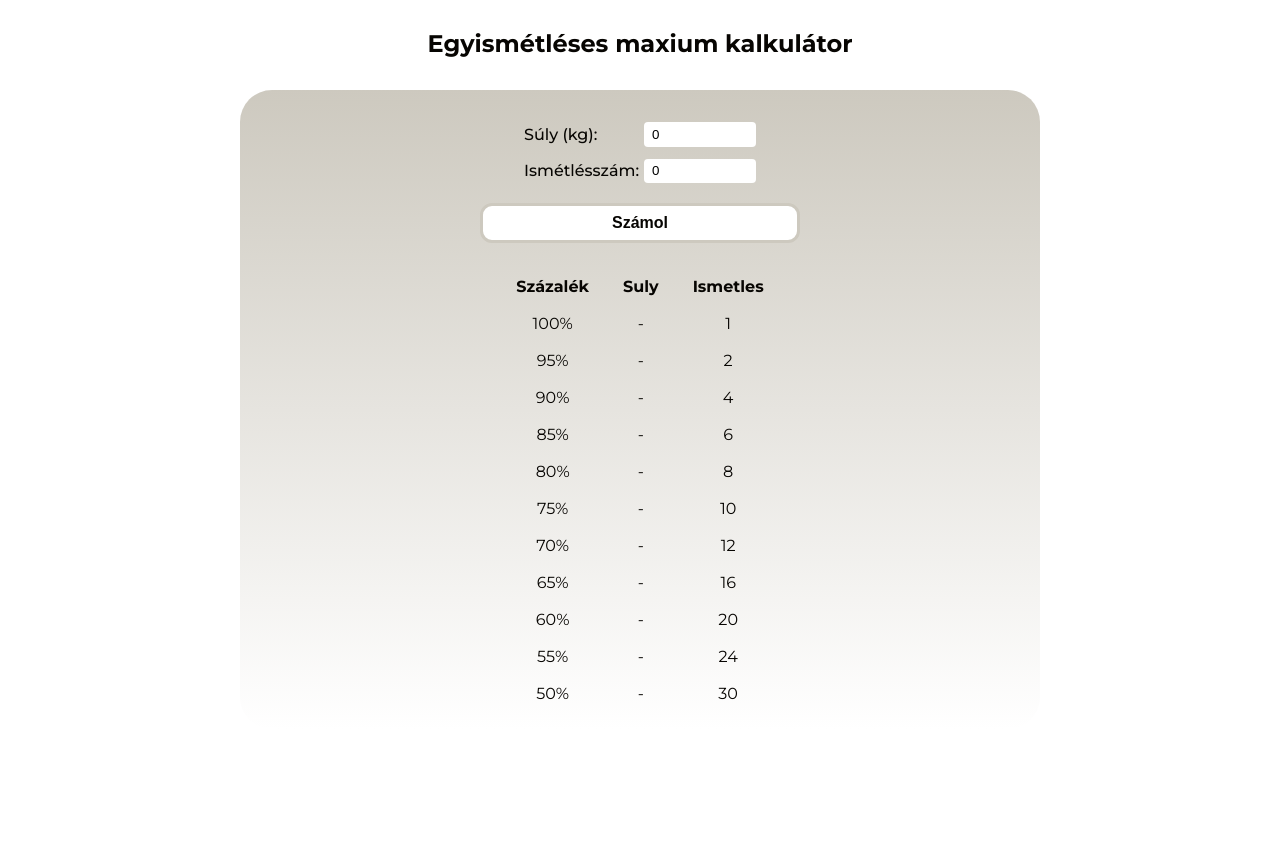
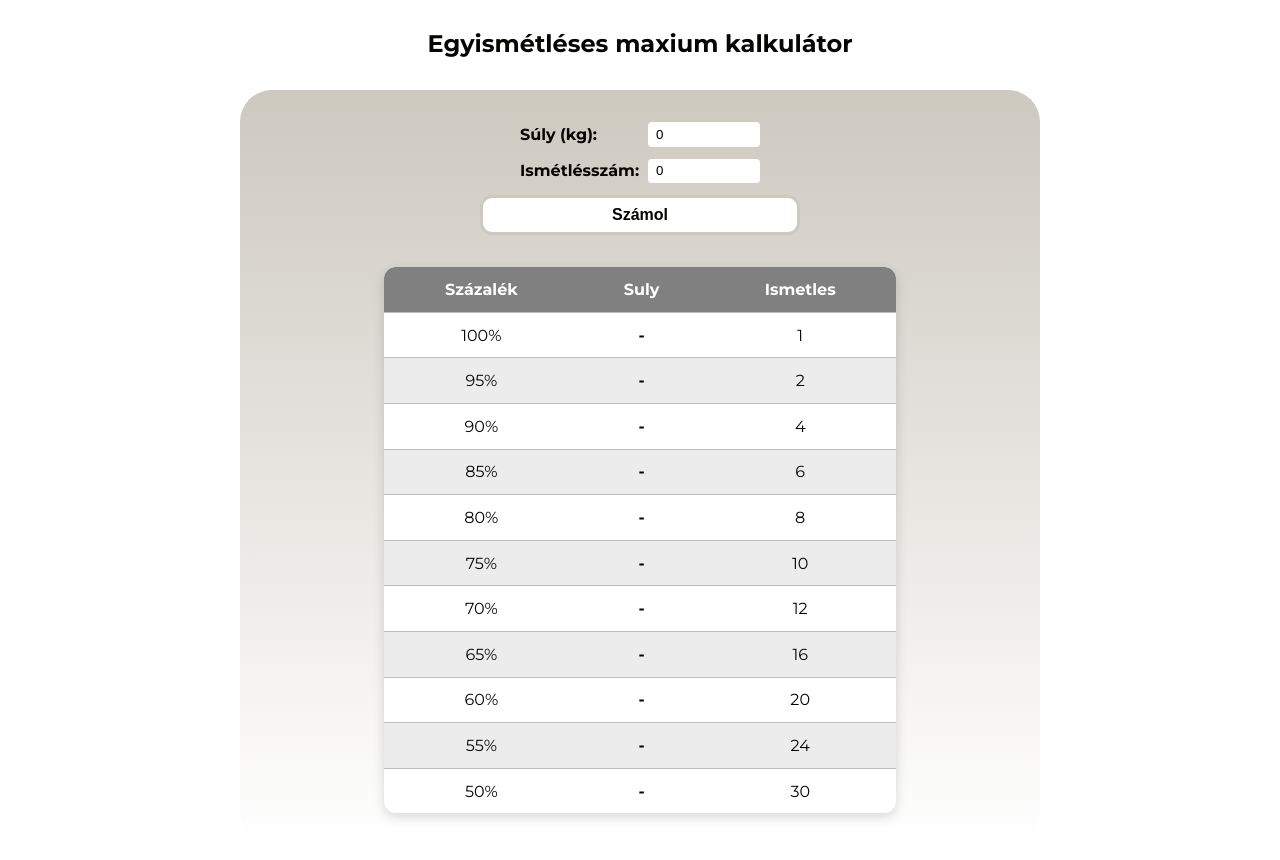
Before and after one commit to AronFLS/IT_Projektfeladat, a plain HTML site: page kalkulator.html in a window 1280 px wide. Shown: the part 58-918 px from the top of the page. Before the commit the page ends 803 px from the top, so only its background shows below. Drawn offline with Linux system fonts and the light colour scheme.

Commit message:
Kalkulator Table css update

```diff
--- a/css/stilus.css
+++ b/css/stilus.css
@@ -101,12 +101,12 @@ body.kalkulator {
   display: grid;
   grid-template-columns: 7rem 7rem;
   align-items: center;
-  gap: 0.5rem;
+  gap: 1rem;
   text-align: left;
 }
 
 .kalkulator-form label {
-  font-weight: 500;
+  font-weight: bold;
 }
 
 .kalkulator-form input {
@@ -114,6 +114,7 @@ body.kalkulator {
   border: 1px solid var(--color-border);
   border-radius: 4px;
 }
+
 .kalkulator button {
   font-size: 1rem;
   font-weight: bold;
@@ -121,23 +122,43 @@ body.kalkulator {
   color: var(--color-cta);
   width: calc(100% - 1rem);
   max-width: 20rem;
-  margin: 0.5rem;
+  margin: 0rem;
   padding: 0.5rem;
   border-radius: 12px;
   border: 3px solid var(--clr-background-secondary);
 }
 
 .kalkulator table {
-  margin: 1rem auto;
+  width: calc(100% - 2rem);
+  max-width: 32rem;
+  margin: 2rem auto;
+  border-collapse: collapse;
+  overflow: hidden;
+  border-radius: 0.75rem;
+  background-color: white;
+  box-shadow: 0 4px 12px rgb(0 0 0 / 15%);
 }
 .kalkulator th,
 .kalkulator td {
-  font-size: 1rem;
-  padding: 0.5rem;
-  padding-left: 1rem;
-  padding-right: 1rem;
+  padding: 0.8rem 1rem;
+  text-align: center;
+  border-bottom: 1px solid #bebebe;
 }
-
+.kalkulator th {
+  background-color: grey;
+  color: white;
+  font-weight: 700;
+}
+.kalkulator tbody tr:nth-child(even) {
+  background-color: #ececec;
+}
+.kalkulator tbody tr:last-child td {
+  border-bottom: none;
+}
+.kalkulator .sulyEredmeny {
+  font-weight: 700;
+  color: var(--clr-textcolor-main);
+}
 @media (min-width: 768px) {
   header {
     display: flex;
```
